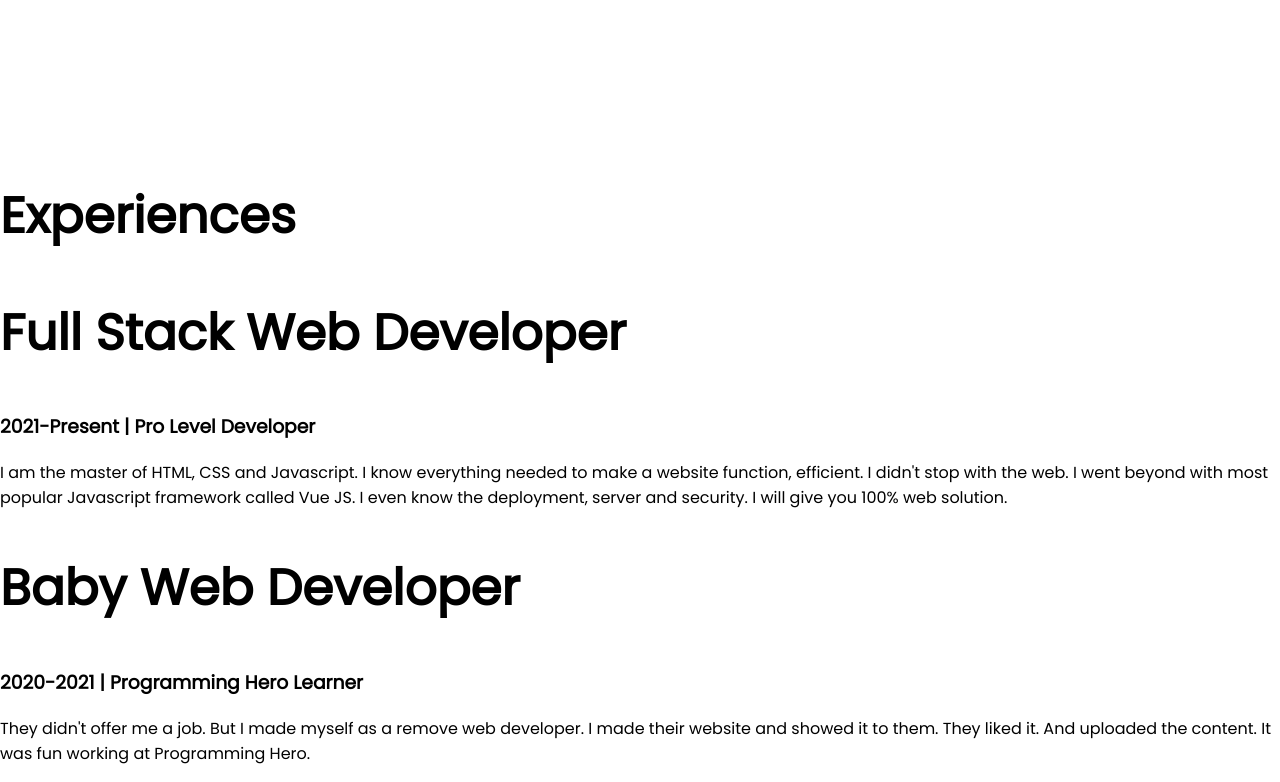
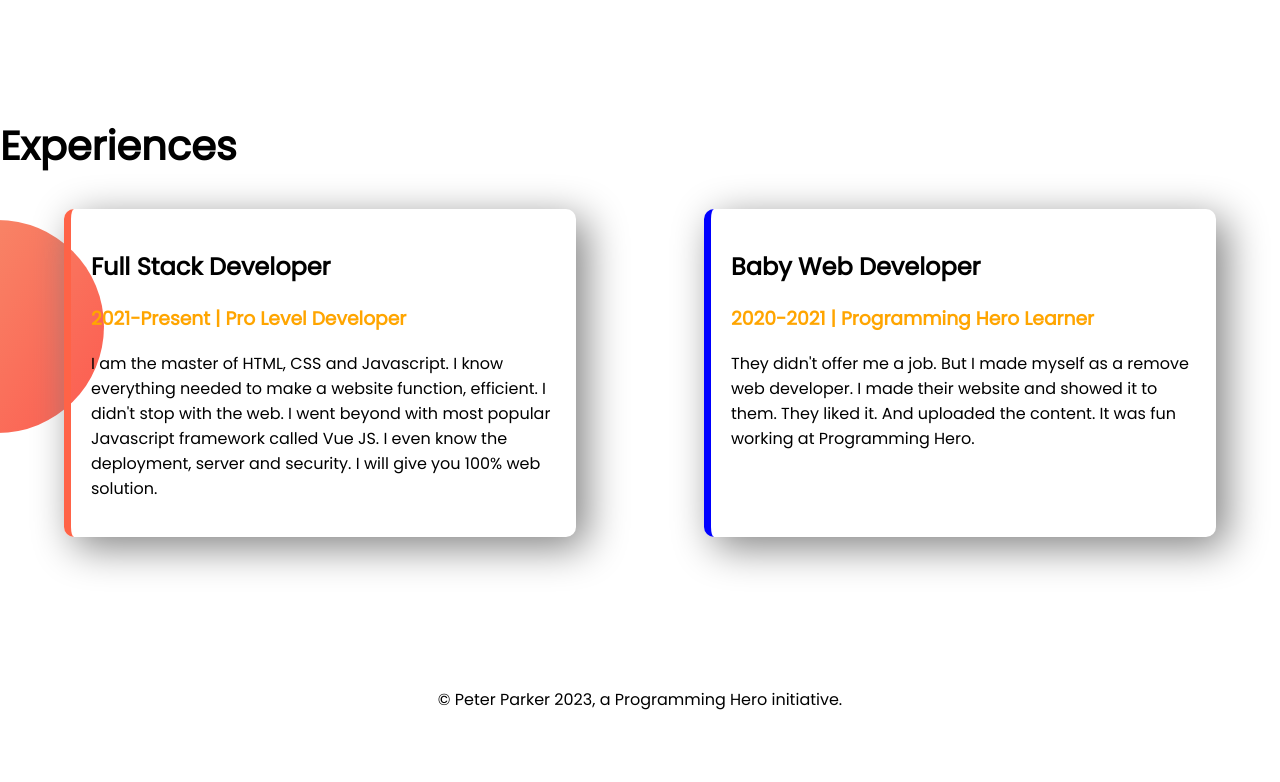
Before and after one commit to polyakhtar/developer-portfolio, a plain HTML site: page index.html in a window 1280 px wide. Shown: the part 1221-2003 px from the top of the page. After the commit the page ends 1949 px from the top, so only its background shows below. Drawn offline with Linux system fonts and the light colour scheme.

Commit message:
styled border and added footer

```diff
--- a/index.html
+++ b/index.html
@@ -55,23 +55,30 @@
   <section class="experience-area">
 
     <h1>Experiences</h1>
-    <div>
-      <h1>Full Stack Web Developer</h1>
-      <h3>2021-Present | Pro Level Developer</h3>
-      <p>I am the master of HTML, CSS and Javascript. I know everything needed to make a website function, efficient. I
-        didn't stop with the web. I went beyond with most popular Javascript framework called Vue JS. I even know the
-        deployment, server and security. I will give you 100% web solution.</p>
-    </div>
-    <div>
-      <h1>Baby Web Developer</h1>
-      <h3>2020-2021 | Programming Hero Learner</h3>
-      <p>They didn't offer me a job. But I made myself as a remove web developer. I made their website and showed it to
-        them. They liked it. And uploaded the content. It was fun working at Programming Hero.</p>
+    <div class="flexible-container">
+      <div id="full-stack-developer" class="experience-item">
+        <h2>Full Stack Developer</h2>
+        <h3 class="orange-color">2021-Present | Pro Level Developer</h3>
+        <p>I am the master of HTML, CSS and Javascript. I know everything needed to make a website function, efficient.
+          I
+          didn't stop with the web. I went beyond with most popular Javascript framework called Vue JS. I even know the
+          deployment, server and security. I will give you 100% web solution.</p>
+      </div>
+      <div id="baby-stack-developer" class="experience-item">
+        <h2>Baby Web Developer</h2>
+        <h3 class="orange-color">2020-2021 | Programming Hero Learner</h3>
+        <p>They didn't offer me a job. But I made myself as a remove web developer. I made their website and showed it
+          to
+          them. They liked it. And uploaded the content. It was fun working at Programming Hero.</p>
+      </div>
     </div>
 
 
   </section>
 
 </body>
+<footer>
+  <p>© Peter Parker 2023, a Programming Hero initiative.</p>
+</footer>
 
 </html>
--- a/style.css
+++ b/style.css
@@ -5,6 +5,10 @@ body {
 
 h1 {
     font-size: 50px;
+}
+
+h1 {
+    font-size: 40px;
 }
 
 .orange-color {
@@ -49,3 +53,30 @@ h1 {
     background-repeat: no-repeat;
     background-position: right;
 }
+
+.experience-item {
+    box-shadow: 10px 10px 40px gray;
+    width: 40%;
+    margin-left: 5%;
+    margin-right: 5%;
+    padding: 20px;
+    border-radius: 10px;
+}
+
+.experience-area {
+    background-image: url(images/exp-bg.png);
+    background-repeat: no-repeat;
+    background-position: left;
+}
+
+#full-stack-developer {
+    border-left: 7px solid tomato;
+}
+
+#baby-stack-developer {
+    border-left: 7px solid blue;
+}
+
+footer p {
+    text-align: center;
+}
```
